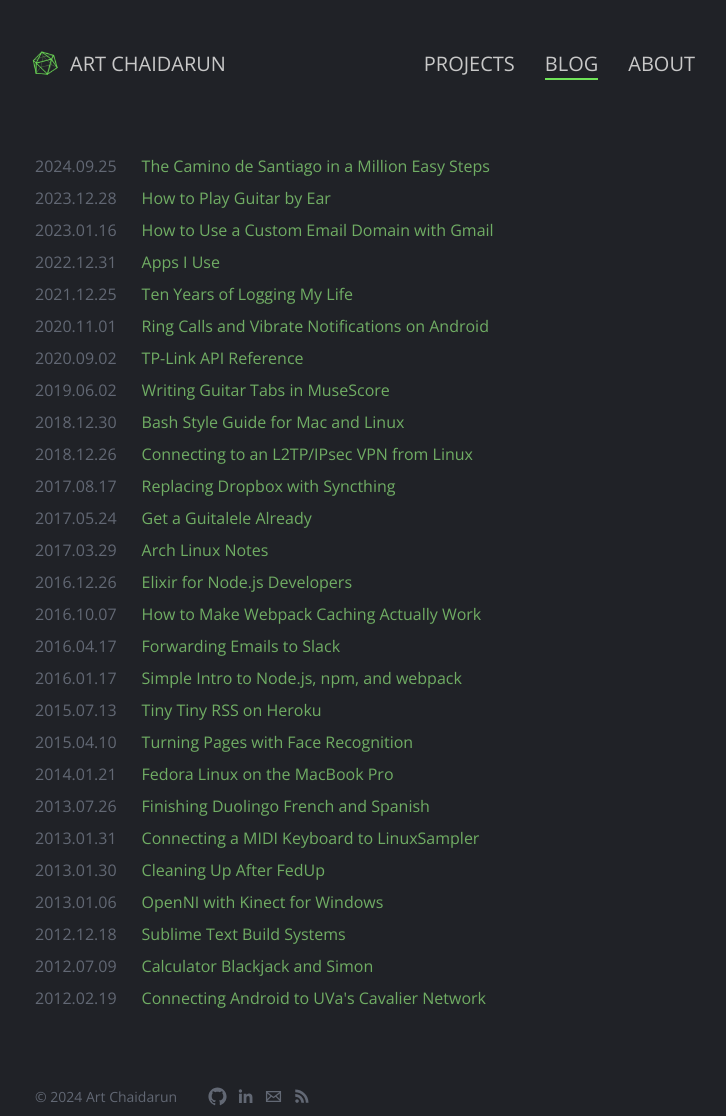
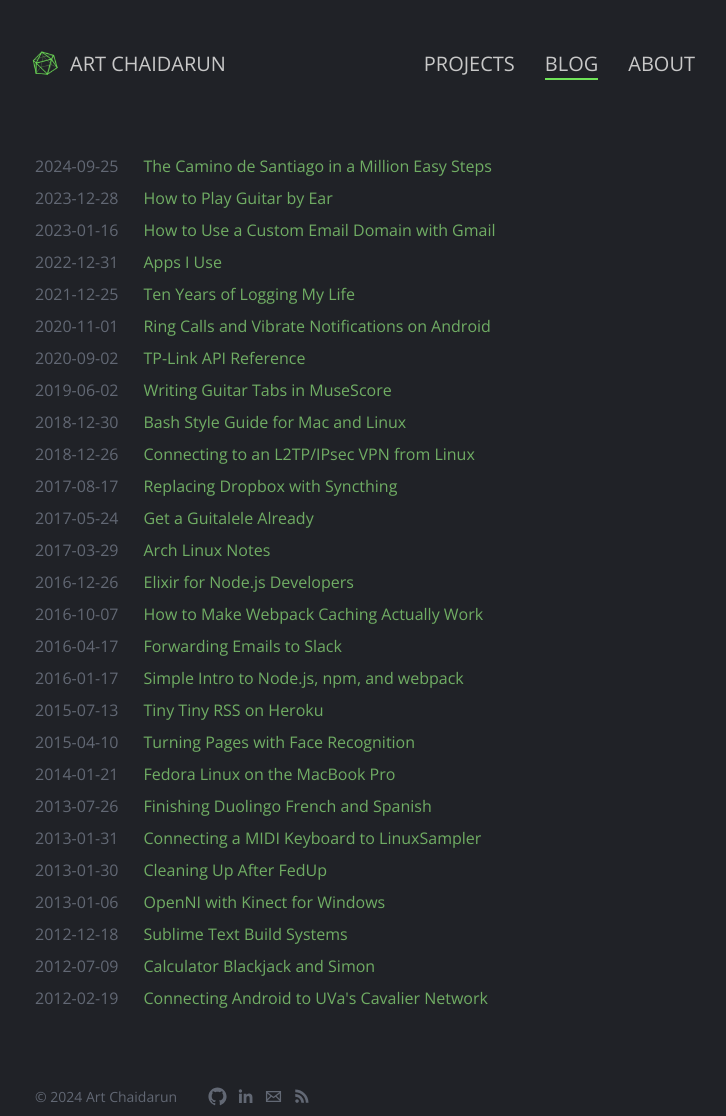
Before and after one commit to artnc/personal-website, a Jekyll site: the page built from src/blog/_posts/2013-07-07-blog.md, in a window 1280 px wide. Shown: the whole page, without its empty margins (275-1001 px from the left). Built offline with Jekyll 4.4.1, drawn with Linux system fonts in a browser that asks for light colours.

Commit message:
Switch to ISO 8601

```diff
--- a/src/_layouts/post.html
+++ b/src/_layouts/post.html
@@ -2,7 +2,7 @@
 layout: default
 ---
 {{ content }}
-<div class="post-info"><!-- {% if page.tags != empty %}{{ page.tags | join: ', ' }} | {% endif %} -->{{ page.date | date: "%Y.%m.%d" }}</div>
+<div class="post-info"><!-- {% if page.tags != empty %}{{ page.tags | join: ', ' }} | {% endif %} -->{{ page.date | date: "%B %d, %Y" }}</div>
 <script
   data-isso="https://chaidarun.com/isso/"
   data-isso-max-comments-nested="inf"
--- a/src/blog/_posts/2013-07-07-blog.md
+++ b/src/blog/_posts/2013-07-07-blog.md
@@ -8,7 +8,7 @@
   <tbody>
 {% for post in site.posts %}
   {% if post.layout == "post" and post.secret != true %}
-    <tr><td class="date">{{ post.date | date: "%Y.%m.%d" }}</td><td><a href="{{ post.url | remove: ".html" }}">{{ post.h1 }}</a></td></tr>
+    <tr><td class="date">{{ post.date | date: "%Y-%m-%d" }}</td><td><a href="{{ post.url | remove: ".html" }}">{{ post.h1 }}</a></td></tr>
   {% endif %}
 {% endfor %}
   </tbody>
--- a/src/css/main.scss
+++ b/src/css/main.scss
@@ -442,6 +442,7 @@
   color: $gray-light;
   font-size: $font-size-h3;
   margin: 2em 0;
+  text-align: right;
 }
 
 .activetag {
```
